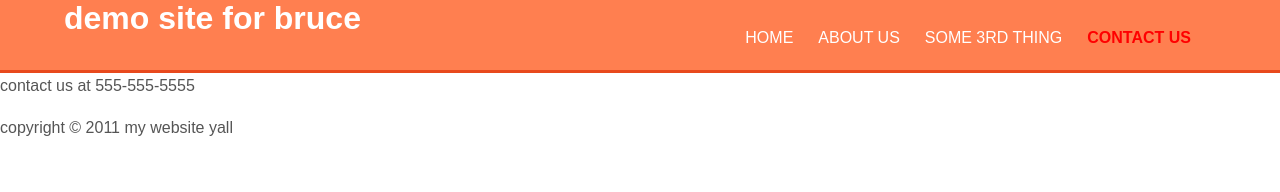
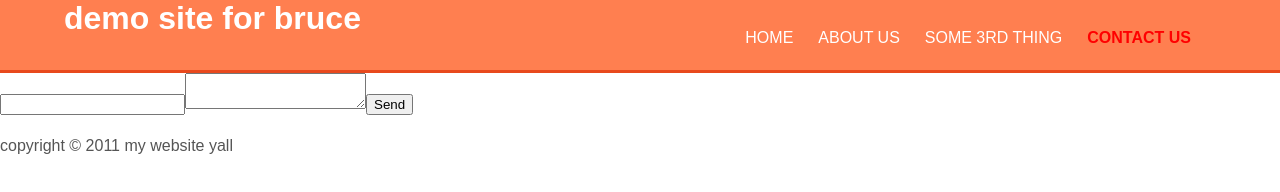
Before and after one commit to githubdemomazz/brucedemo1, a plain HTML site: page contactus.html in a window 1280 px wide. Drawn offline with Linux system fonts and the light colour scheme.

Commit message:
formspree demo

```diff
--- a/contactus.html
+++ b/contactus.html
@@ -28,7 +28,7 @@
 <section></section>
 <section></section>
 <section>
-	contact us at 555-555-5555
+<form action="http://formspree.io/mazzucca12s@gmail.com" method="post"><input type="email" name="_replyto"><textarea   name="body"></textarea><input type="submit" value="Send"></form>
 </section>
 <aside></aside>
 <footer id="footmain">
```
